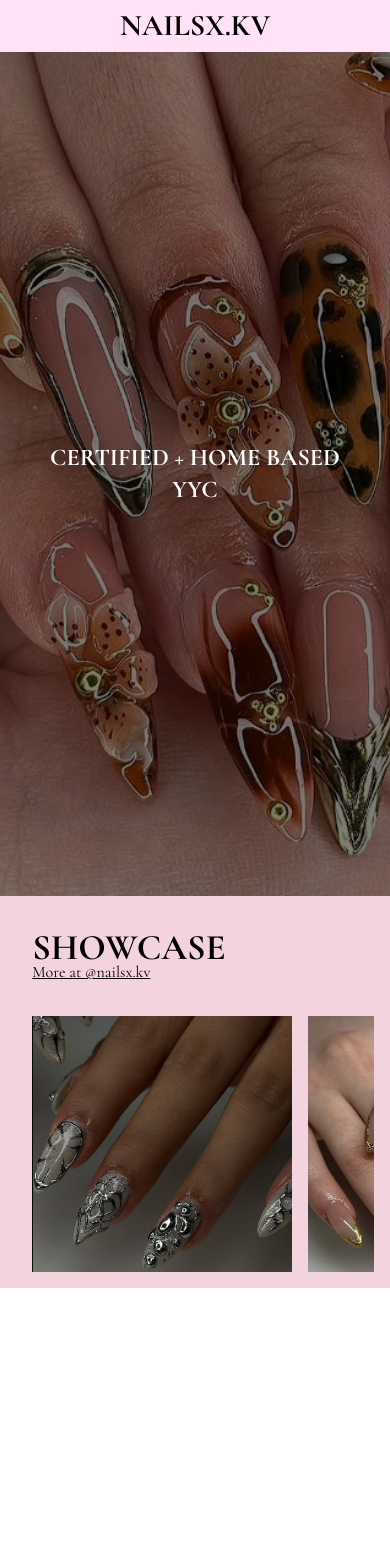
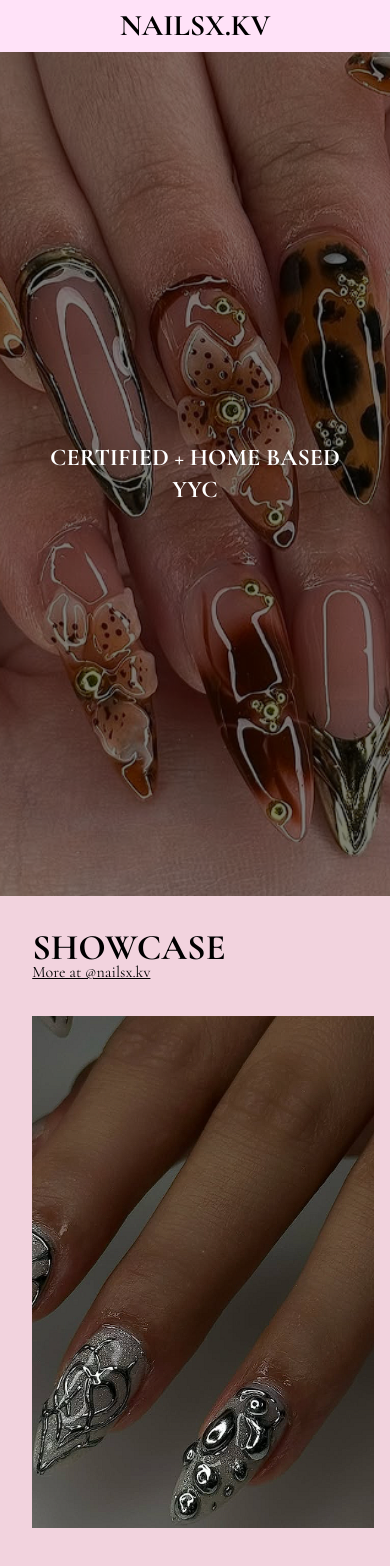
Before and after one commit to jincabia/kaira-nails, a Next.js app: page / in a window 390 px wide. Shown: the top 1566 px of the page. Before the commit the page ends 1288 px from the top, so only its background shows below. Built offline with nearby package versions, Linux system fonts and the light colour scheme.

Commit message:
init animation

```diff
--- a/app/components/carousel.js
+++ b/app/components/carousel.js
@@ -26,9 +26,9 @@ export default function Carousel() {
     {
       const screenWidth = window.innerWidth;
       if (screenWidth < 640) {
-        setConstraint(-200 * (images.length - 2)); // Smaller constraint for mobile
+        setConstraint(-400 * (images.length - 1)); // Smaller constraint for mobile
       } else {
-        setConstraint(-350 * (images.length - 4)); // Larger constraint for desktop
+        setConstraint(-350 * (images.length - 1)); // Larger constraint for desktop
       }
     };
     updateConstraint();
@@ -66,20 +66,21 @@ export default function Carousel() {
         className="flex gap-4 w-screen  "
         ref={carouselRef}
         drag="x"
-        dragConstraints={{ left: -285 * (images.length -1), right: 50 }}
+        // dragConstraints={{ left: -420 * (images.length -1), right: 0 }}
+        dragConstraints={{ left: constraint, right: 0 }}
       >
         {images.map((src, index) => (
-          <motion.div key={index} className="flex-none w-2/3 lg:w-min  cursor-pointer" whileTap={{ scale: 0.95 }}>
+          <motion.div key={index} className="flex-none w-11/12 lg:w-min  cursor-pointer" whileTap={{ scale: 0.95 }}>
             <div
 
 
-            className='w-full h-64 lg:h-128 lg:w-128 relative overflow-hidden my-4 ' //my-4 if you change this val change the transform value for the buttons since they effect one another
+            className='w-full h-128 lg:h-128 lg:w-128 relative overflow-hidden my-4 ' //my-4 if you change this val change the transform value for the buttons since they effect one another
             >
               <Image
                 src={src}
                 alt="carousel image"
                 height={0}
-                width={400}
+                width={600}
                 //  layout="fill"
                 className="bg-cover object-cover w-full h-full"
                 onClick={() => setSelectedImg(src)}
--- a/app/page.js
+++ b/app/page.js
@@ -14,7 +14,7 @@ export default function Home() {
     >
       <Header />
       <Landing/>
-      <div className='bg-[#F2D3DE]'>
+      <div className='bg-[#F2D3DE] pb-20'>
         {/* <Carousel/> */}
         <Carousel/>
       </div>
```
